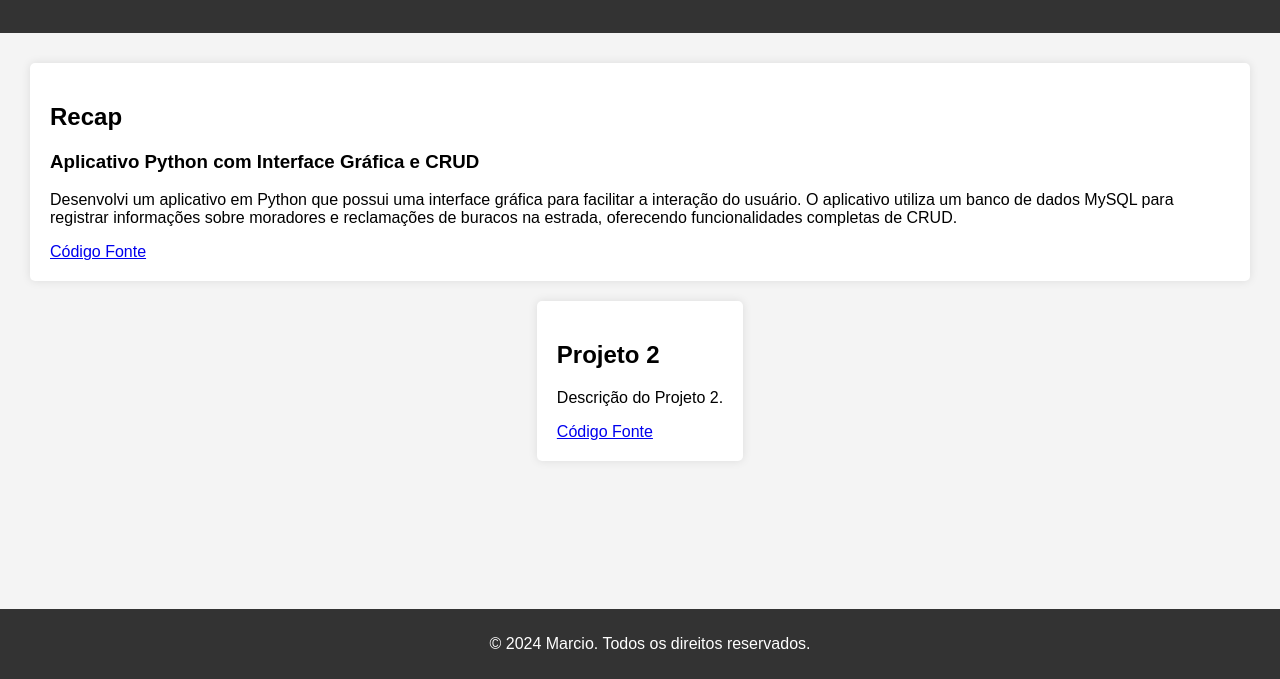
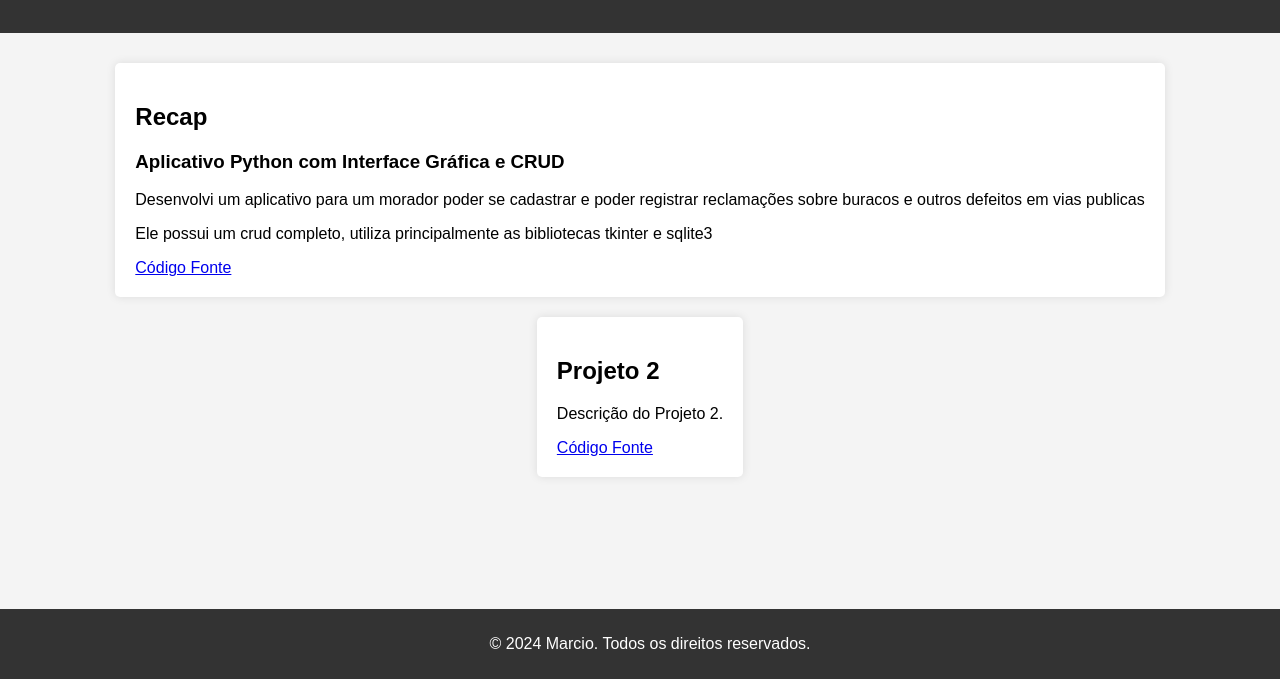
Before and after one commit to marciofmarcelino/marciofmarcelino.github.io, a plain HTML site: page index.html in a window 1280 px wide. Shown: the part 121-800 px from the top of the page. Drawn offline with Linux system fonts and the light colour scheme.

Commit message:
pequenas modificações

```diff
--- a/index.html
+++ b/index.html
@@ -16,7 +16,8 @@
         <article class="project">
             <h2>Recap</h2>
             <h3>Aplicativo Python com Interface Gráfica e CRUD</h3>
-            <p>Desenvolvi um aplicativo em Python que possui uma interface gráfica para facilitar a interação do usuário. O aplicativo utiliza um banco de dados MySQL para registrar informações sobre moradores e reclamações de buracos na estrada, oferecendo funcionalidades completas de CRUD. </p>
+            <p>Desenvolvi um aplicativo para um morador poder se cadastrar e poder registrar reclamações sobre buracos e outros defeitos em vias publicas  </p>
+            <p>Ele possui um crud completo, utiliza principalmente as bibliotecas tkinter e sqlite3</p>
             <a href="#">Código Fonte</a>
         </article>
 
```
Also changed, not shown: about.html (added).
